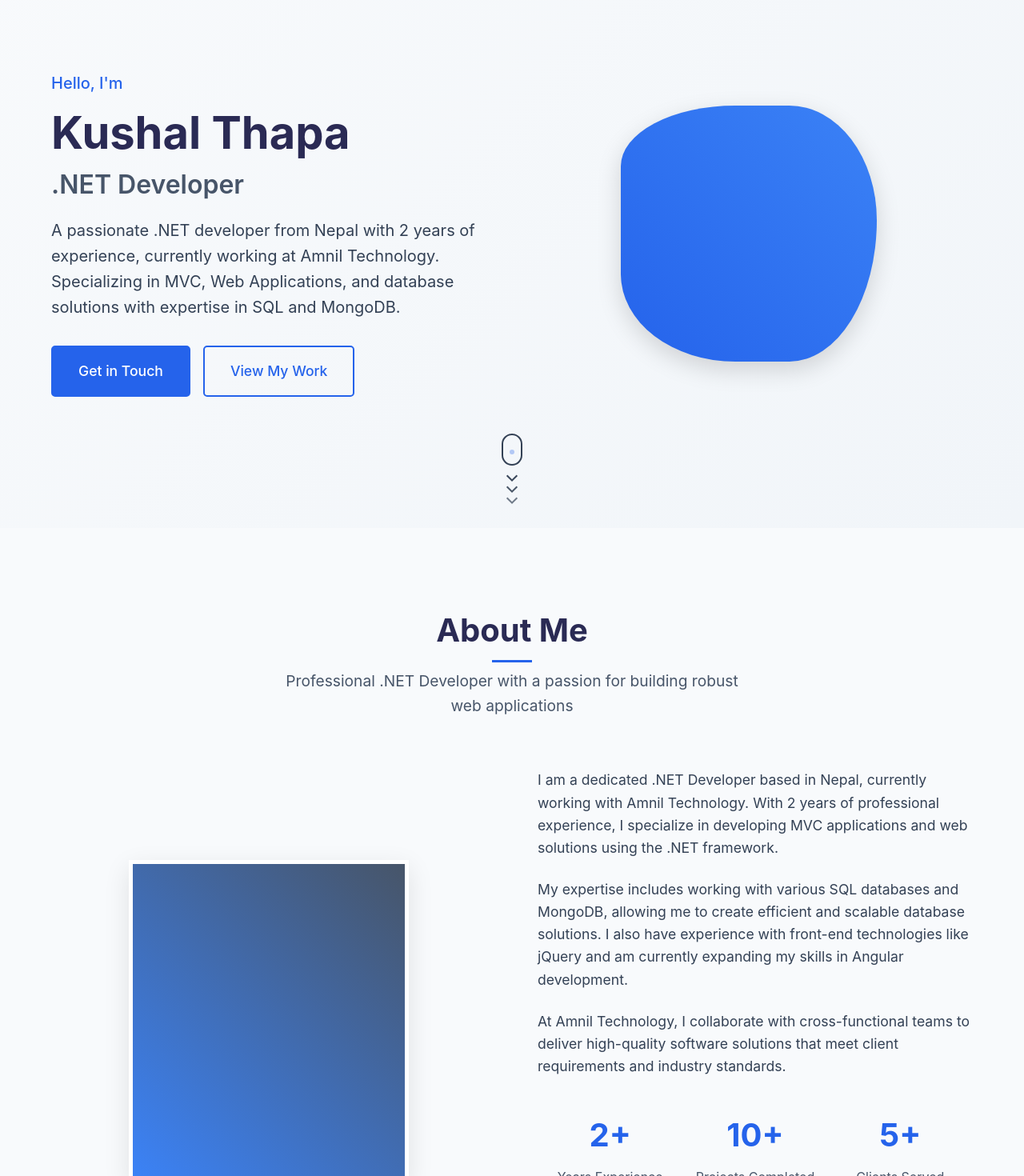
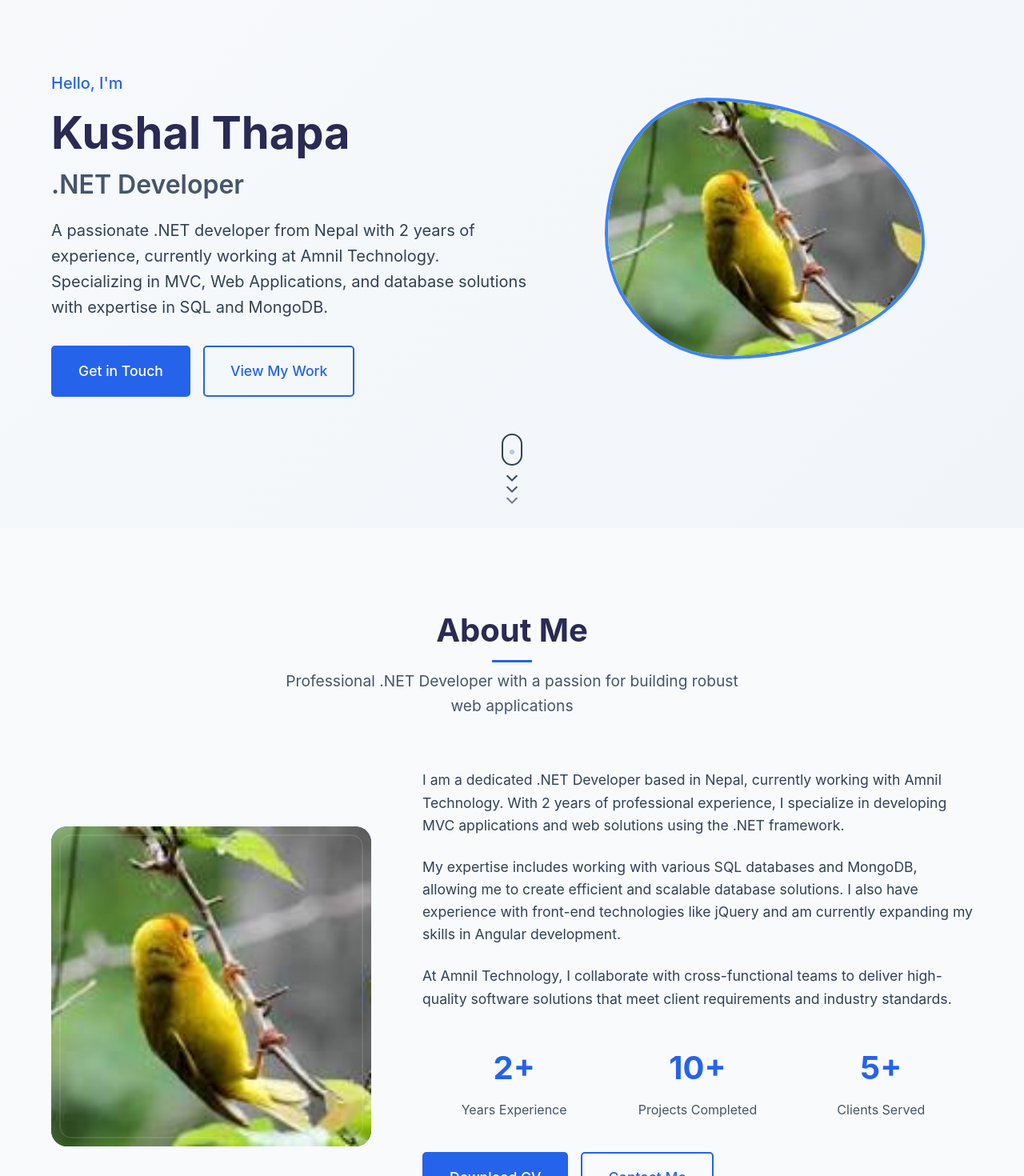
Before and after one commit to kusal26/Portfolio, an Angular app: page / in a window 1280 px wide. Shown: the part 220-1690 px from the top of the page at 80% size. Built offline with nearby package versions, Linux system fonts and the light colour scheme.

Commit message:
feat: add profile image to About and Hero components

```diff
--- a/src/app/components/about/about.component.css
+++ b/src/app/components/about/about.component.css
@@ -89,18 +89,47 @@
 }
 
 .about-image {
-  flex: 1;
-  display: flex;
-  justify-content: center;
+  position: relative;
+  width: 100%;
+  max-width: 400px;
+  margin: 0 auto;
 }
 
 .image-frame {
   position: relative;
-  width: 350px;
-  height: 400px;
-  border: 5px solid white;
-  box-shadow: 0 10px 30px rgba(0, 0, 0, 0.1);
+  width: 100%;
+  padding-bottom: 100%; /* Makes it square */
+  border-radius: 20px;
   overflow: hidden;
+  box-shadow: var(--shadow-lg);
+  background: linear-gradient(135deg, var(--accent-color), var(--primary-color));
+}
+
+.about-img {
+  position: absolute;
+  top: 0;
+  left: 0;
+  width: 100%;
+  height: 100%;
+  object-fit: cover;
+  transition: transform var(--transition-normal);
+}
+
+.image-frame:hover .about-img {
+  transform: scale(1.05);
+}
+
+.image-frame::before {
+  content: '';
+  position: absolute;
+  top: 10px;
+  left: 10px;
+  right: 10px;
+  bottom: 10px;
+  border: 2px solid rgba(255, 255, 255, 0.1);
+  border-radius: 15px;
+  z-index: 1;
+  pointer-events: none;
 }
 
 .about-img-placeholder {
--- a/src/app/components/about/about.component.html
+++ b/src/app/components/about/about.component.html
@@ -8,8 +8,7 @@
     <div class="about-content">
       <div class="about-image">
         <div class="image-frame">
-          <!-- Placeholder for your image -->
-          <div class="about-img-placeholder"></div>
+          <img src="assets/test.jpeg" alt="Profile Image" class="about-img">
         </div>
       </div>
 
--- a/src/app/components/hero/hero.component.css
+++ b/src/app/components/hero/hero.component.css
@@ -95,30 +95,37 @@
 }
 
 .hero-image {
-  flex: 1;
-  display: flex;
-  justify-content: center;
-  align-items: center;
+  position: relative;
+  width: 100%;
+  max-width: 400px;
+  margin: 0 auto;
+  animation: float 6s ease-in-out infinite;
 }
 
-.profile-img-placeholder {
-  position: relative;
-  width: 320px;
-  height: 320px;
+.profile-img {
+  width: 100%;
+  height: auto;
+  border-radius: 30% 70% 70% 30% / 30% 30% 70% 70%;
+  box-shadow: var(--shadow-lg);
+  border: 4px solid var(--accent-light);
+  transition: all var(--transition-normal);
+  animation: morph 8s ease-in-out infinite;
 }
 
-.img-shape {
-  width: 100%;
-  height: 100%;
-  border-radius: 30% 70% 70% 30% / 30% 30% 70% 70%;
-  background-color: var(--accent-light);
-  background-image: linear-gradient(
-    45deg,
-    var(--accent-color) 0%,
-    var(--accent-light) 100%
-  );
-  box-shadow: 0 10px 30px rgba(0, 0, 0, 0.15);
-  animation: morph 8s ease-in-out infinite;
+.hero-image:hover .profile-img {
+  transform: scale(1.02);
+}
+
+@keyframes float {
+  0% {
+    transform: translateY(0px);
+  }
+  50% {
+    transform: translateY(-20px);
+  }
+  100% {
+    transform: translateY(0px);
+  }
 }
 
 @keyframes morph {
@@ -126,13 +133,13 @@
     border-radius: 30% 70% 70% 30% / 30% 30% 70% 70%;
   }
   25% {
-    border-radius: 70% 30% 30% 70% / 70% 70% 30% 30%;
+    border-radius: 58% 42% 75% 25% / 76% 46% 54% 24%;
   }
   50% {
-    border-radius: 30% 70% 70% 30% / 70% 30% 30% 70%;
+    border-radius: 50% 50% 33% 67% / 55% 27% 73% 45%;
   }
   75% {
-    border-radius: 70% 30% 30% 70% / 30% 70% 70% 30%;
+    border-radius: 33% 67% 58% 42% / 63% 68% 32% 37%;
   }
   100% {
     border-radius: 30% 70% 70% 30% / 30% 30% 70% 70%;
--- a/src/app/components/hero/hero.component.html
+++ b/src/app/components/hero/hero.component.html
@@ -11,10 +11,7 @@
       </div>
     </div>
     <div class="hero-image">
-      <!-- Placeholder for profile image -->
-      <div class="profile-img-placeholder">
-        <div class="img-shape"></div>
-      </div>
+      <img src="assets/test.jpeg" alt="Profile Image" class="profile-img">
     </div>
   </div>
   <div class="hero-scroll-indicator">
```
Also changed, not shown: public/assets/test.jpeg (added).
